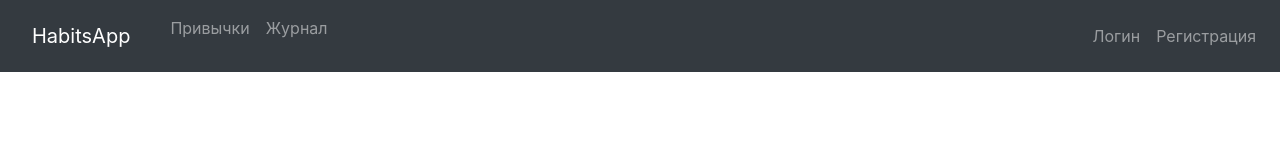
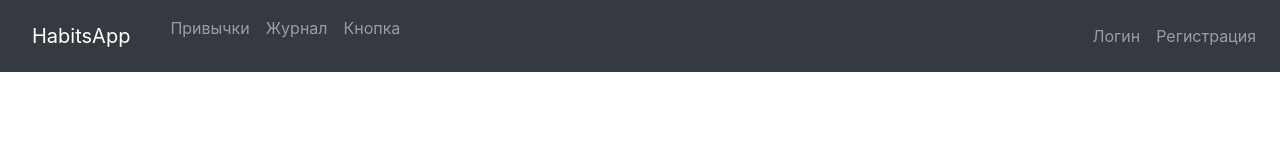
Before and after one commit to smartdevkz/HabitsApp-frontend, a React (Create React App) app: page / in a window 1280 px wide. Shown: the top 160 px of the page. Built offline with nearby package versions, Linux system fonts and the light colour scheme.

Commit message:
hosting changed

```diff
--- a/package.json
+++ b/package.json
@@ -2,7 +2,7 @@
   "name": "habits-app",
   "version": "0.1.0",
   "private": true,
-  "proxy": "https://habits-api.smartdev.kz",
+  "proxy": "http://habits.freecluster.eu",
   "dependencies": {
     "@testing-library/jest-dom": "^4.2.4",
     "@testing-library/react": "^9.3.2",
--- a/src/App.js
+++ b/src/App.js
@@ -3,6 +3,7 @@ import { Link } from "react-router-dom";
 import "bootstrap/dist/css/bootstrap.min.css";
 import "./App.css";
 import { eraseCookie } from "./Utils";
+import http from "./http-common";
 
 function App() {
   let user =
@@ -25,6 +26,11 @@ function App() {
         <li className="nav-item">
           <Link to={"/journal"} className="nav-link">
             Журнал
+          </Link>
+        </li>
+        <li className="nav-item">
+          <Link onClick={() => btnClick()} className="nav-link">
+            Кнопка
           </Link>
         </li>
       </div>
@@ -68,4 +74,13 @@ function logout() {
   window.location.href = "/";
 }
 
+function btnClick() {
+  console.log("btnClick()");
+  http.post("http://habits.freecluster.eu/generateToken",).then(res=>{
+    console.log(res);
+  }).catch(err=>{
+    console.log(err);
+  });
+}
+
 export default App;
```
